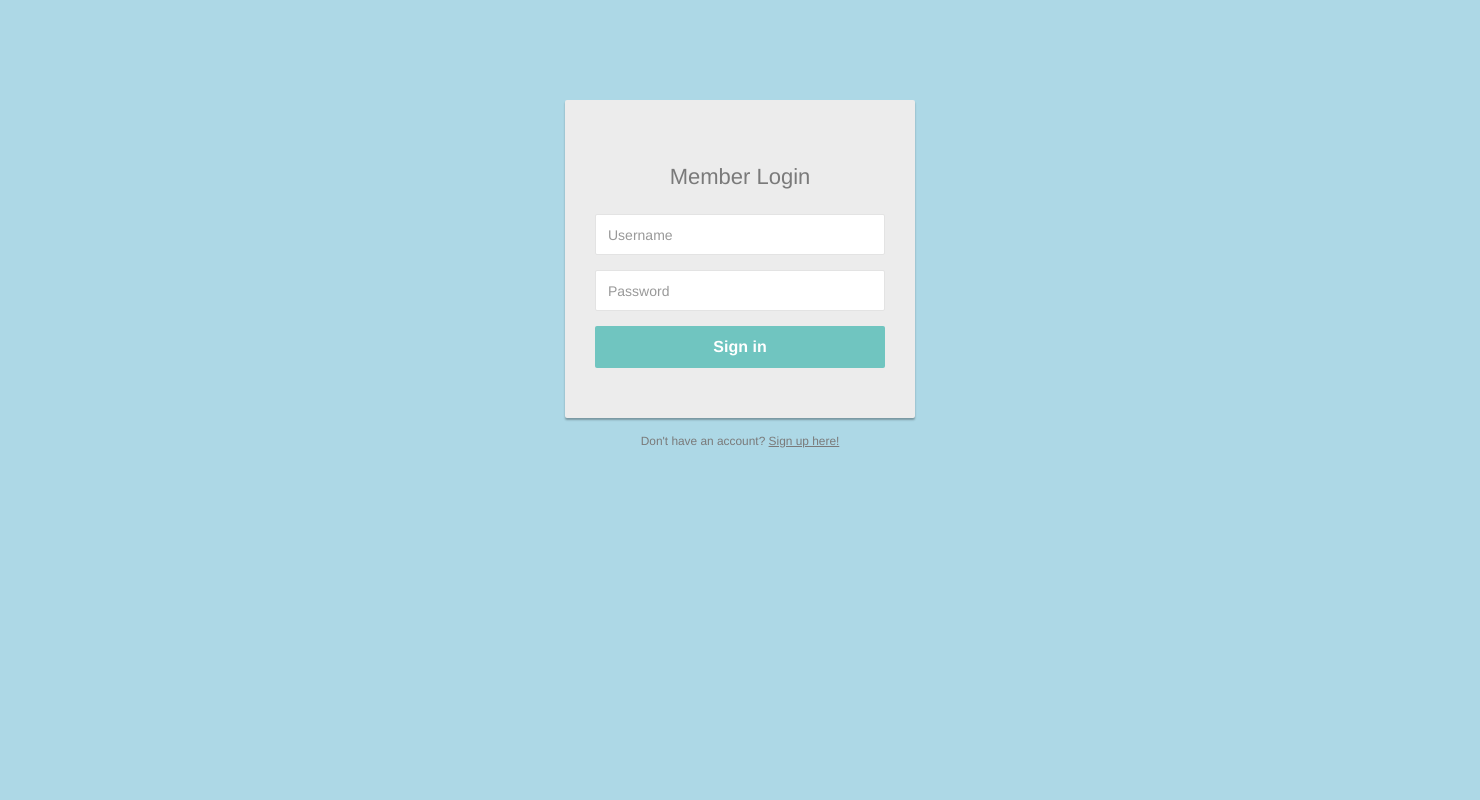
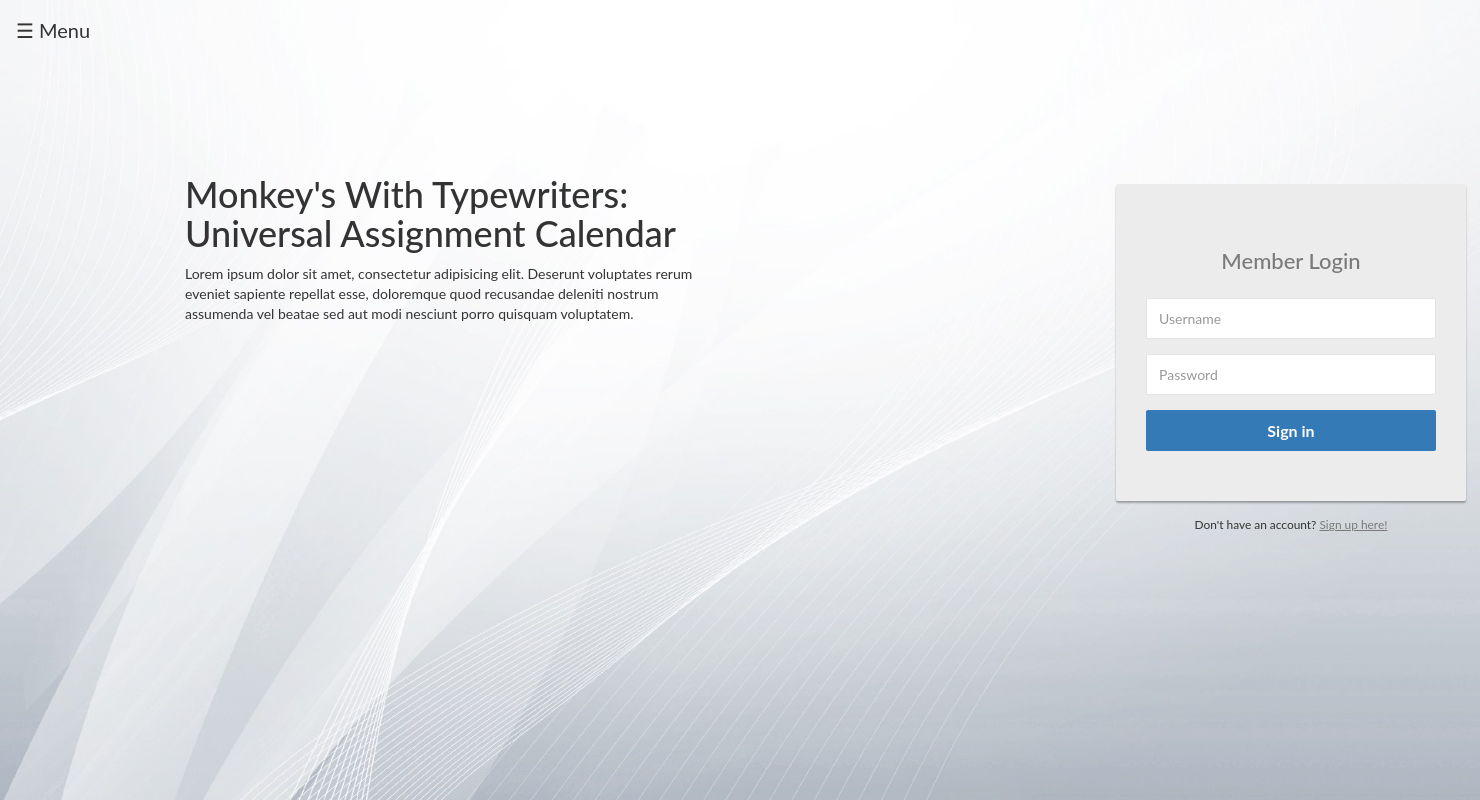
Before and after one commit to jguevarra/Assignment-Interactive-Checklist, a Django app: page / in a window 1480 px wide. Run offline with Django 3.2, Linux system fonts and the light colour scheme; some libraries are stand-ins or nearby versions.

Commit message:
new login page

```diff
--- a/uni_assignment_calendar/static/uni_assignment_calendar/login_style.css
+++ b/uni_assignment_calendar/static/uni_assignment_calendar/login_style.css
@@ -1,24 +1,41 @@
-	body {
-		color: #7a7a7a;
-		background: #ADD8E6;
-	}
+    body {
+        background: url('images/Background-opera-speeddials-community-web-simple-backgrounds.jpg') no-repeat center center fixed;
+        -webkit-background-size: cover;
+        -moz-background-size: cover;
+        background-size: cover;
+        -o-background-size: cover;
+        font-family: "Lato", sans-serif;
+        margin: 0;
+       }
+
+    .container {
+        margin-top: 100px;
+       }
+
+
+
 	.form-control {
         min-height: 41px;
 		background: #fff;
 		box-shadow: none !important;
 		border-color: #e3e3e3;
 	}
+
 	.form-control:focus {
 		border-color: #70c5c0;
 	}
+
     .form-control, .btn {
         border-radius: 2px;
     }
+
 	.login-form {
 		width: 350px;
-		margin: 0 auto;
+		margin-top: -250px;
+		margin-left: 1100px;
 		padding: 100px 0 30px;
 	}
+
 	.login-form form {
 		color: #7a7a7a;
 		border-radius: 2px;
@@ -29,18 +46,16 @@
         padding: 30px;
         position: relative;
     }
+
 	.login-form h2 {
 		font-size: 22px;
         margin: 35px 0 25px;
     }
 
-    .login-form input[type="checkbox"] {
-        margin-top: 2px;
-    }
     .login-form .btn {
         font-size: 16px;
         font-weight: bold;
-		background: #70c5c0;
+		background: #337ab7;
 		border: none;
 		margin-bottom: 20px;
     }
@@ -48,17 +63,68 @@
 		background: #50b8b3;
         outline: none !important;
 	}
+
 	.login-form a {
 		color: #7a7a7a;
 		text-decoration: underline;
 	}
+
 	.login-form a:hover {
 		text-decoration: none;
 	}
+
 	.login-form form a {
 		color: #7a7a7a;
 		text-decoration: none;
 	}
+
 	.login-form form a:hover {
 		text-decoration: underline;
 	}
+
+
+
+
+.sidenav {
+    height: 100%;
+    width: 0;
+    position: fixed;
+    z-index: 1;
+    top: 0;
+    left: 0;
+    background-color: #111;
+    overflow-x: hidden;
+    transition: 0.5s;
+    padding-top: 60px;
+}
+
+.sidenav a {
+    padding: 8px 8px 8px 32px;
+    text-decoration: none;
+    font-size: 25px;
+    color: #818181;
+    display: block;
+    transition: 0.3s;
+}
+
+.sidenav a:hover {
+    color: #f1f1f1;
+}
+
+.sidenav .closebtn {
+    position: absolute;
+    top: 0;
+    right: 25px;
+    font-size: 36px;
+    margin-left: 50px;
+}
+
+#main {
+    transition: margin-left .5s;
+    padding: 16px;
+}
+
+@media screen and (max-height: 450px) {
+  .sidenav {padding-top: 15px;}
+  .sidenav a {font-size: 18px;}
+}
--- a/uni_assignment_calendar/templates/uni_assignment_calendar/base_login.html
+++ b/uni_assignment_calendar/templates/uni_assignment_calendar/base_login.html
@@ -1,85 +1,67 @@
 <!DOCTYPE html>
-<html lang="en" xmlns="http://www.w3.org/1999/html">
+<html lang="en">
   <head>
     <meta charset="utf-8">
-<meta http-equiv="X-UA-Compatible" content="IE=edge">
-<meta name="viewport" content="width=device-width, initial-scale=1">
-<title>Login Page</title>
-<link rel="stylesheet" href="https://maxcdn.bootstrapcdn.com/bootstrap/3.3.7/css/bootstrap.min.css">
-<link rel="stylesheet" href="https://maxcdn.bootstrapcdn.com/font-awesome/4.7.0/css/font-awesome.min.css">
-<script src="https://ajax.googleapis.com/ajax/libs/jquery/1.12.4/jquery.min.js"></script>
-<script src="https://maxcdn.bootstrapcdn.com/bootstrap/3.3.7/js/bootstrap.min.js"></script>
+    <meta name="viewport" content="width=device-width, initial-scale=1, shrink-to-fit=no">
+    <meta name="description" content="">
+    <meta name="author" content="">
+    <title>Universal Assignment Calendar</title>
+    <!-- Bootstrap core CSS -->
+    <link href="vendor/bootstrap/css/bootstrap.min.css" rel="stylesheet">
+      <link rel="stylesheet" href="https://maxcdn.bootstrapcdn.com/bootstrap/3.3.7/css/bootstrap.min.css" integrity
+              ="sha384-BVYiiSIFeK1dGmJRAkycuHAHRg32OmUcww7on3RYdg4Va+PmSTsz/K68vbdEjh4u" crossorigin="anonymous">
+    <!-- Custom styles for this template -->
+    <link href="css/the-big-picture.css" rel="stylesheet">
+      {% load static %}
+      <link rel="stylesheet" type="text/css" href="{% static 'uni_assignment_calendar/login_style.css' %}">
   </head>
-<style>
-    body {
-		color: #7a7a7a;
-		background: #ADD8E6;
-	}
-	.form-control {
-        min-height: 41px;
-		background: #fff;
-		box-shadow: none !important;
-		border-color: #e3e3e3;
-	}
-	.form-control:focus {
-		border-color: #70c5c0;
-	}
-    .form-control, .btn {
-        border-radius: 2px;
-    }
-	.login-form {
-		width: 350px;
-		margin: 0 auto;
-		padding: 100px 0 30px;
-	}
-	.login-form form {
-		color: #7a7a7a;
-		border-radius: 2px;
-    	margin-bottom: 15px;
-        font-size: 13px;
-        background: #ececec;
-        box-shadow: 0px 2px 2px rgba(0, 0, 0, 0.3);
-        padding: 30px;
-        position: relative;
-    }
-	.login-form h2 {
-		font-size: 22px;
-        margin: 35px 0 25px;
-    }
+  <body>
 
-    .login-form input[type="checkbox"] {
-        margin-top: 2px;
-    }
-    .login-form .btn {
-        font-size: 16px;
-        font-weight: bold;
-		background: #70c5c0;
-		border: none;
-		margin-bottom: 20px;
-    }
-	.login-form .btn:hover, .login-form .btn:focus {
-		background: #50b8b3;
-        outline: none !important;
-	}
-	.login-form a {
-		color: #7a7a7a;
-		text-decoration: underline;
-	}
-	.login-form a:hover {
-		text-decoration: none;
-	}
-	.login-form form a {
-		color: #7a7a7a;
-		text-decoration: none;
-	}
-	.login-form form a:hover {
-		text-decoration: underline;
-	}
-</style>
-<body>
+  <!--Side Bar Navigation-->
+  <div id="mySidenav" class="sidenav">
+    <a href="javascript:void(0)" class="closebtn" onclick="closeNav()">&times;</a>
+    <a href="#">Purpose</a>
+      <a href="#">About Us</a>
+  </div>
+
+  <div id="main">
+    <span style="font-size:20px;cursor:pointer" onclick="openNav()">&#9776; Menu</span>
+        <!-- Page Content -->
+    <section>
+      <div class="container">
+        <div class="row">
+          <div class="col-lg-6">
+            <h1 class="mt-5">Monkey's With Typewriters: Universal Assignment Calendar</h1>
+            <p>Lorem ipsum dolor sit amet, consectetur adipisicing elit. Deserunt voluptates rerum eveniet sapiente
+                repellat esse, doloremque quod recusandae deleniti nostrum assumenda vel beatae sed aut modi nesciunt
+                porro quisquam voluptatem.</p>
+          </div>
+        </div>
+      </div>
+    </section>
 
       {% block content %}
       {% endblock %}
 
+  </div>
+
+
+<script>
+function openNav() {
+    document.getElementById("mySidenav").style.width = "250px";
+    document.getElementById("main").style.marginLeft = "250px";
+}
+
+function closeNav() {
+    document.getElementById("mySidenav").style.width = "0";
+    document.getElementById("main").style.marginLeft= "0";
+}
+</script>
+
+    <!-- Bootstrap core JavaScript -->
+    <script src="vendor/jquery/jquery.min.js"></script>
+    <script src="vendor/bootstrap/js/bootstrap.bundle.min.js"></script>
+
   </body>
+
 </html>
--- a/uni_assignment_calendar/templates/uni_assignment_calendar/index.html
+++ b/uni_assignment_calendar/templates/uni_assignment_calendar/index.html
@@ -35,4 +35,8 @@
 	</div>
 </div>
 
+
+
+
+
 {% endblock %}
--- a/uni_assignment_calendar/urls.py
+++ b/uni_assignment_calendar/urls.py
@@ -15,5 +15,5 @@ urlpatterns = [
     path('accounts/login/', views.user_login, name='login'),
     path('logout/', views.user_logout, name='logout'),
     path('schedule/', views.schedule, name='schedule'),
-    path('schedule/ScheduleResults/',views.ScheduleResults,name='ScheduleResults')
+    path('schedule/ScheduleResults/',views.ScheduleResults,name='ScheduleResults'),
 ]
```
Also changed, not shown: uni_assignment_calendar/templates/uni_assignment_calendar/base.html (+17 -3 lines), uni_assignment_calendar/tests.py (+33 -29 lines), uni_assignment_calendar/views.py (+7 -5 lines), uni_assignment_calendar/static/uni_assignment_calendar/images/Background-opera-speeddials-community-web-simple-backgrounds.jpg (added). Lines whose indentation alone changed are shown as unchanged.
